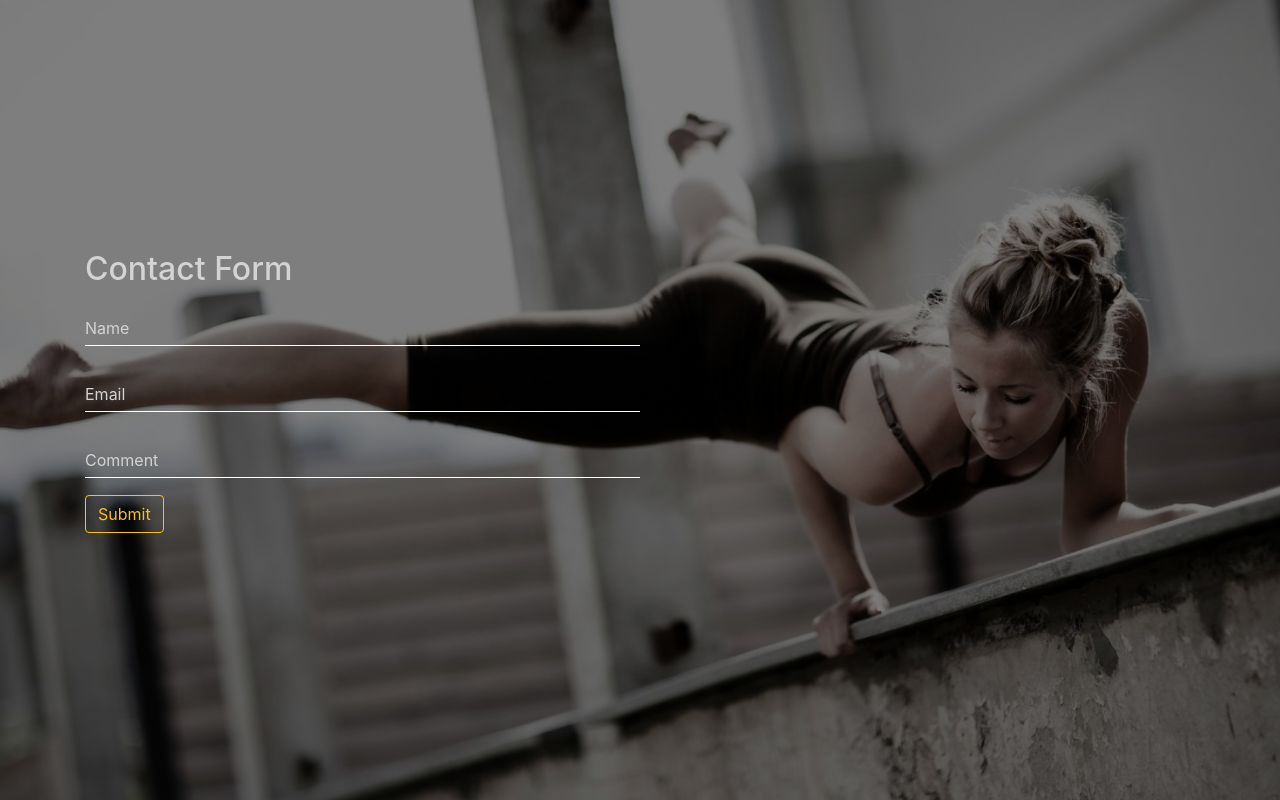
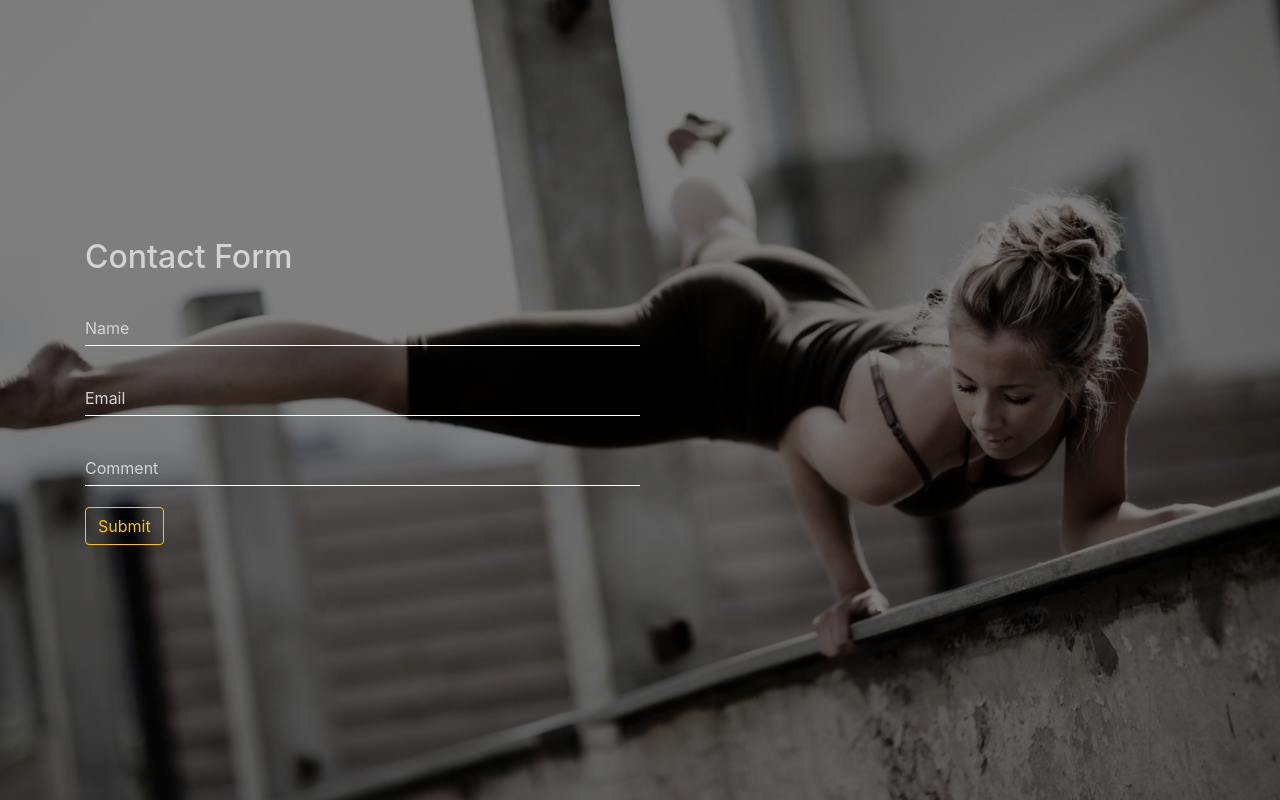
Before and after one commit to VincentQDo/ExerciseApp, a React (Create React App) app: page / in a window 1280 px wide. Shown: the part 1040-1840 px from the top of the page. Built offline with nearby package versions, Linux system fonts and the light colour scheme.

Commit message:
Added dynamic type and update style

```diff
--- a/src/components/InputsWithAnimation/InputFields.css
+++ b/src/components/InputsWithAnimation/InputFields.css
@@ -3,6 +3,7 @@
   position: relative;
   height: 50px;
   display: flex;
+  margin: 20px 0px;
 }
 
 .input-form input {
@@ -43,6 +44,7 @@
 .input-form input:focus + .label-name .content-name,
 .input-form input:valid + .label-name .content-name {
   transform: translateY(-110%);
+  font-size: 20px;
   color: #ffc107;
 }
 
--- a/src/components/InputsWithAnimation/InputFields.js
+++ b/src/components/InputsWithAnimation/InputFields.js
@@ -4,7 +4,12 @@ import "./InputFields.css";
 const InputFields = props => {
   return (
     <div className="input-form">
-      <input type="text" name={props.field} autoComplete="off" required></input>
+      <input
+        type={props.type}
+        name={props.field}
+        autoComplete="off"
+        required
+      ></input>
       <label htmlFor={props.field} className="label-name">
         <span className="content-name">{props.field}</span>
       </label>
```
